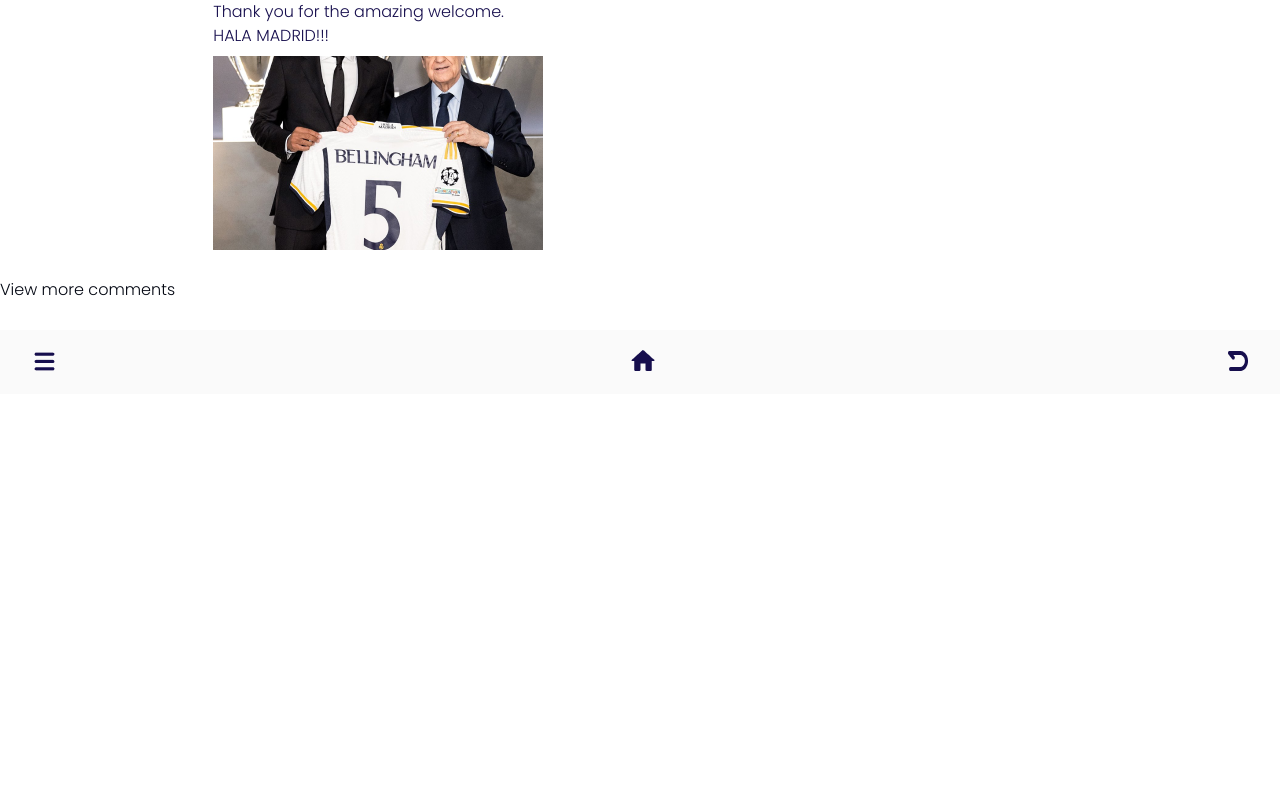
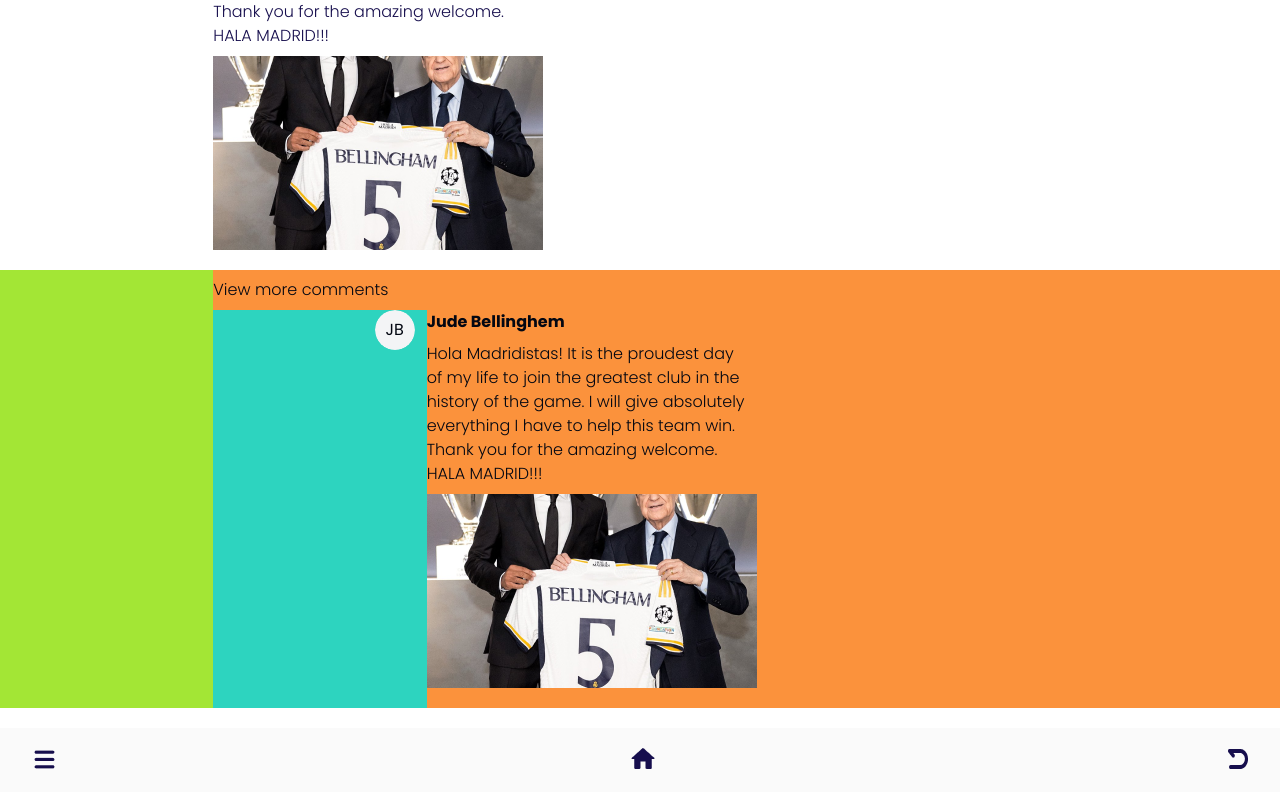
Before and after one commit to App-Sosmed-6/FE, a React (Vite) app: page / in a window 1280 px wide. Shown: the part 447-1239 px from the top of the page. Before the commit the page ends 841 px from the top, so only its background shows below. Built offline with nearby package versions, Linux system fonts and the light colour scheme.

Commit message:
feat: initial commit

```diff
--- a/src/components/layout.tsx
+++ b/src/components/layout.tsx
@@ -67,8 +67,24 @@
       </div>
 
       {/* form comment */}
-      <div>
-        <p className="w-80 text-base font-light py-2">View more comments</p>
+      <div className="grid grid-cols-6 bg-lime-400">
+        <div className="col-start-2 col-span-5 bg-orange-400">
+          <p className="w-80 text-base font-light py-2">View more comments</p>
+        </div>
+        <div className="col-start-2 bg-teal-400">
+          <div className="flex justify-end pr-3">
+            <Avatar>
+              <AvatarImage src="#" />
+              <AvatarFallback>JB</AvatarFallback>
+            </Avatar>
+          </div>
+        </div>
+        <div className="col-span-4 bg-orange-400">
+          <h4 className="text-base font-bold">Jude Bellinghem</h4>
+          <p className="w-80 text-base font-light py-2">Hola Madridistas! It is the proudest day of my life to join the greatest club in the history of the game. I will give absolutely everything I have to help this team win. Thank you for the amazing
+          welcome. HALA MADRID!!!</p>
+          <img src="/src/assets/post-image.png" alt="post-image" className="pb-5"/>
+        </div>
       </div>
       <div className="pt-5">
         <Footer />
```
